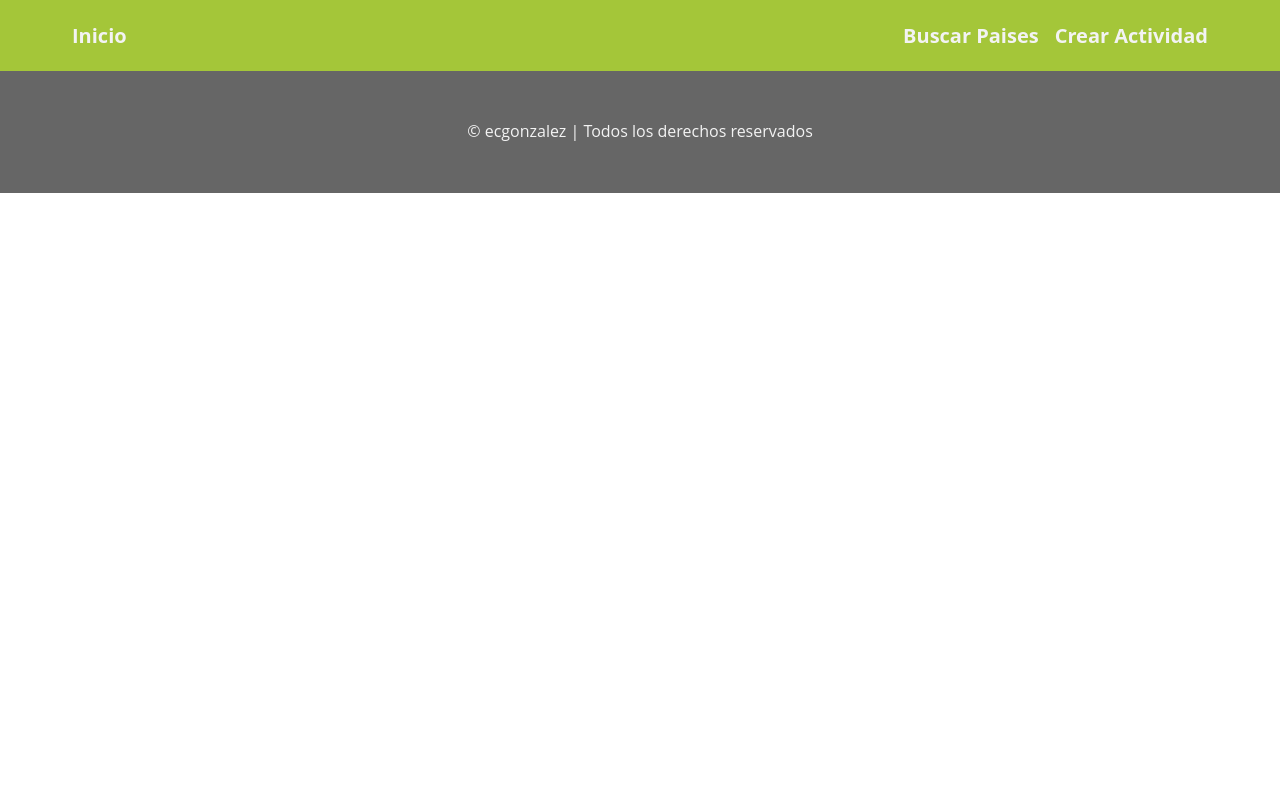
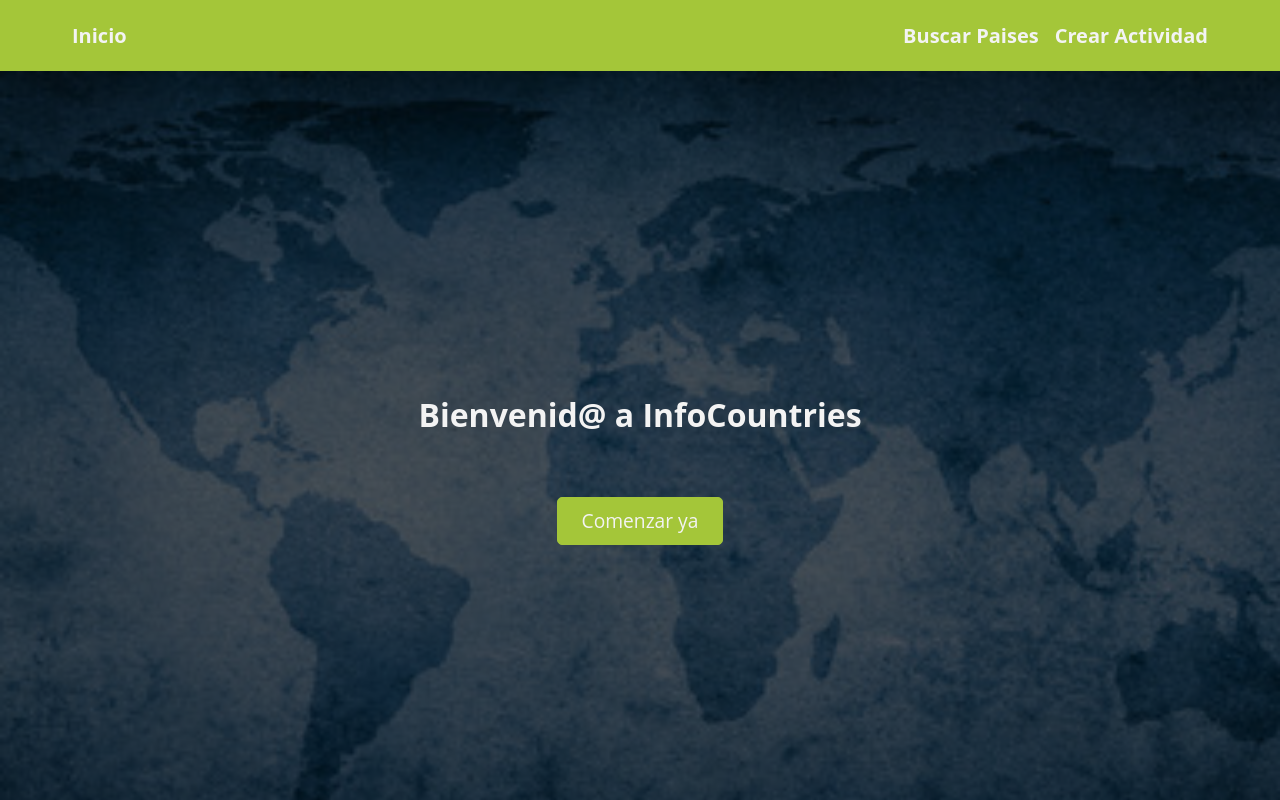
Before and after one commit to Elian-Gonzalez2000/PI-Countries, a React (Create React App) app in the folder client/: page / in a window 1280 px wide. Shown: the top 800 px of the page. Built offline with nearby package versions, Linux system fonts and the light colour scheme.

Commit message:
Try to fix error in routes then do a build

```diff
--- a/client/src/App.js
+++ b/client/src/App.js
@@ -22,10 +22,10 @@ function App() {
          <Router>
             <Nav />
             <Routes>
-               <Route path="/index" element={<Init />} />
                <Route path="/home" element={<Home />} />
                <Route path="/home/:id" element={<CountryDetails />} />
                <Route path="/activity" element={<FormActivity />} />
+               <Route path="" element={<Init />} />
             </Routes>
             <Footer>
                <p className="text-center">
--- a/client/src/components/Nav.js
+++ b/client/src/components/Nav.js
@@ -40,7 +40,7 @@ class Nav extends Component {
          <NavBarContainer>
             <NavBar>
                <div className="logo">
-                  <Link to="/index">Inicio</Link>
+                  <Link to="">Inicio</Link>
                </div>
                <div className="nav-links">
                   <Link to="/home">Buscar Paises</Link>
```
Also changed, not shown: 6 other files (tests, documents, lock files or other folders).
